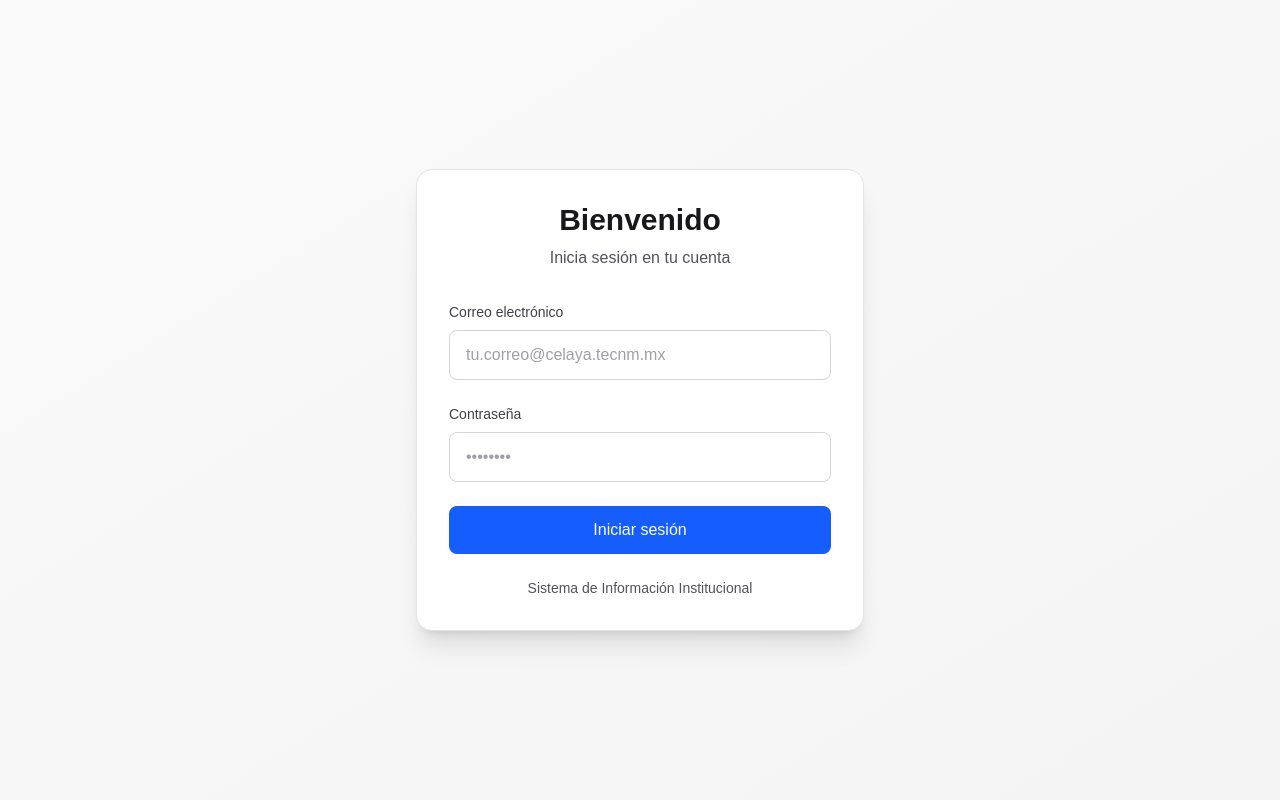
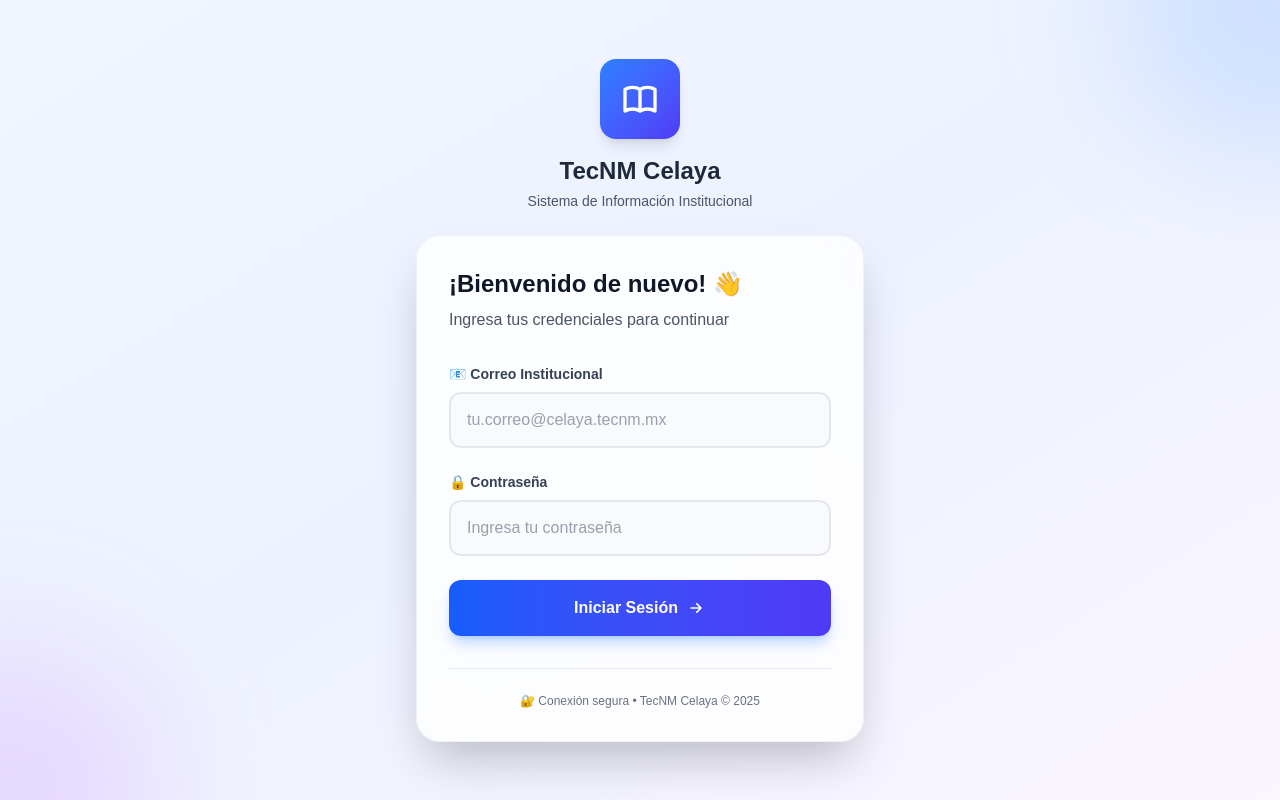
Before and after one commit to v-devOs/examen-p3, a Next.js app: page / in a window 1280 px wide. Built offline with nearby package versions, Linux system fonts and the light colour scheme.

Commit message:
fix_style(page.tsx): Fixed styles on the main page

```diff
--- a/app/page.tsx
+++ b/app/page.tsx
@@ -33,17 +33,38 @@
   };
 
   return (
-    <div className="flex min-h-screen items-center justify-center bg-linear-to-br from-zinc-50 to-zinc-100 dark:from-zinc-900 dark:to-black p-4">
-      <div className="w-full max-w-md">
+    <div className="flex min-h-screen items-center justify-center bg-gradient-to-br from-blue-50 via-indigo-50 to-purple-50 dark:from-gray-900 dark:via-blue-900 dark:to-indigo-900 p-4 relative overflow-hidden">
+      {/* Decoración de fondo */}
+      <div className="absolute inset-0 overflow-hidden pointer-events-none">
+        <div className="absolute -top-40 -right-40 w-80 h-80 bg-blue-400/20 dark:bg-blue-600/10 rounded-full blur-3xl"></div>
+        <div className="absolute -bottom-40 -left-40 w-80 h-80 bg-purple-400/20 dark:bg-purple-600/10 rounded-full blur-3xl"></div>
+      </div>
+
+      <div className="w-full max-w-md relative z-10">
+        {/* Logo o Icono */}
+        <div className="text-center mb-6">
+          <div className="inline-flex items-center justify-center w-20 h-20 bg-gradient-to-br from-blue-500 to-indigo-600 rounded-2xl shadow-lg mb-4 transform hover:scale-105 transition-transform">
+            <svg className="w-10 h-10 text-white" fill="none" stroke="currentColor" viewBox="0 0 24 24">
+              <path strokeLinecap="round" strokeLinejoin="round" strokeWidth={2} d="M12 6.253v13m0-13C10.832 5.477 9.246 5 7.5 5S4.168 5.477 3 6.253v13C4.168 18.477 5.754 18 7.5 18s3.332.477 4.5 1.253m0-13C13.168 5.477 14.754 5 16.5 5c1.747 0 3.332.477 4.5 1.253v13C19.832 18.477 18.247 18 16.5 18c-1.746 0-3.332.477-4.5 1.253" />
+            </svg>
+          </div>
+          <h2 className="text-2xl font-bold text-gray-800 dark:text-white mb-1">
+            TecNM Celaya
+          </h2>
+          <p className="text-sm text-gray-600 dark:text-gray-400">
+            Sistema de Información Institucional
+          </p>
+        </div>
+
         {/* Card del formulario */}
-        <div className="bg-white dark:bg-zinc-950 rounded-2xl shadow-xl p-8 border border-zinc-200 dark:border-zinc-800">
+        <div className="bg-white/80 dark:bg-gray-900/80 backdrop-blur-xl rounded-3xl shadow-2xl p-8 border border-gray-200/50 dark:border-gray-700/50">
           {/* Header */}
-          <div className="text-center mb-8">
-            <h1 className="text-3xl font-bold text-zinc-900 dark:text-zinc-50 mb-2">
-              Bienvenido
+          <div className="mb-8">
+            <h1 className="text-2xl font-bold text-gray-900 dark:text-white mb-2">
+              ¡Bienvenido de nuevo! 👋
             </h1>
-            <p className="text-zinc-600 dark:text-zinc-400">
-              Inicia sesión en tu cuenta
+            <p className="text-gray-600 dark:text-gray-400">
+              Ingresa tus credenciales para continuar
             </p>
           </div>
 
@@ -51,8 +72,11 @@
           <form onSubmit={handleSubmit} className="space-y-6">
             {/* Error general */}
             {error && (
-              <div className="bg-red-50 dark:bg-red-900/20 border border-red-200 dark:border-red-800 rounded-lg p-4">
-                <p className="text-sm text-red-800 dark:text-red-400">{error}</p>
+              <div className="bg-red-50 dark:bg-red-900/20 border-l-4 border-red-500 dark:border-red-600 rounded-lg p-4 flex items-start gap-3 animate-in slide-in-from-top duration-300">
+                <svg className="w-5 h-5 text-red-500 dark:text-red-400 shrink-0 mt-0.5" fill="currentColor" viewBox="0 0 20 20">
+                  <path fillRule="evenodd" d="M10 18a8 8 0 100-16 8 8 0 000 16zM8.707 7.293a1 1 0 00-1.414 1.414L8.586 10l-1.293 1.293a1 1 0 101.414 1.414L10 11.414l1.293 1.293a1 1 0 001.414-1.414L11.414 10l1.293-1.293a1 1 0 00-1.414-1.414L10 8.586 8.707 7.293z" clipRule="evenodd" />
+                </svg>
+                <p className="text-sm text-red-800 dark:text-red-300 flex-1">{error}</p>
               </div>
             )}
 
@@ -60,9 +84,9 @@
             <div>
               <label
                 htmlFor="email"
-                className="block text-sm font-medium text-zinc-700 dark:text-zinc-300 mb-2"
+                className="block text-sm font-semibold text-gray-700 dark:text-gray-300 mb-2"
               >
-                Correo electrónico
+                📧 Correo Institucional
               </label>
               <input
                 type="email"
@@ -71,10 +95,11 @@
                 placeholder="tu.correo@celaya.tecnm.mx"
                 required
                 disabled={isLoading}
-                className="w-full px-4 py-3 rounded-lg border border-zinc-300 dark:border-zinc-700 bg-white dark:bg-zinc-900 text-zinc-900 dark:text-zinc-100 placeholder-zinc-400 dark:placeholder-zinc-600 focus:outline-none focus:ring-2 focus:ring-blue-500 dark:focus:ring-blue-600 focus:border-transparent transition-all disabled:opacity-50 disabled:cursor-not-allowed"
+                className="w-full px-4 py-3.5 rounded-xl border-2 border-gray-200 dark:border-gray-700 bg-gray-50 dark:bg-gray-800/50 text-gray-900 dark:text-gray-100 placeholder-gray-400 dark:placeholder-gray-500 focus:outline-none focus:ring-2 focus:ring-blue-500 focus:border-blue-500 dark:focus:ring-blue-600 dark:focus:border-blue-600 transition-all disabled:opacity-50 disabled:cursor-not-allowed hover:border-gray-300 dark:hover:border-gray-600"
               />
               {fieldErrors.email && (
-                <p className="mt-1 text-sm text-red-600 dark:text-red-400">
+                <p className="mt-2 text-sm text-red-600 dark:text-red-400 flex items-center gap-1">
+                  <span>⚠️</span>
                   {fieldErrors.email[0]}
                 </p>
               )}
@@ -84,21 +109,22 @@
             <div>
               <label
                 htmlFor="password"
-                className="block text-sm font-medium text-zinc-700 dark:text-zinc-300 mb-2"
+                className="block text-sm font-semibold text-gray-700 dark:text-gray-300 mb-2"
               >
-                Contraseña
+                🔒 Contraseña
               </label>
               <input
                 type="password"
                 id="password"
                 name="password"
-                placeholder="••••••••"
+                placeholder="Ingresa tu contraseña"
                 required
                 disabled={isLoading}
-                className="w-full px-4 py-3 rounded-lg border border-zinc-300 dark:border-zinc-700 bg-white dark:bg-zinc-900 text-zinc-900 dark:text-zinc-100 placeholder-zinc-400 dark:placeholder-zinc-600 focus:outline-none focus:ring-2 focus:ring-blue-500 dark:focus:ring-blue-600 focus:border-transparent transition-all disabled:opacity-50 disabled:cursor-not-allowed"
+                className="w-full px-4 py-3.5 rounded-xl border-2 border-gray-200 dark:border-gray-700 bg-gray-50 dark:bg-gray-800/50 text-gray-900 dark:text-gray-100 placeholder-gray-400 dark:placeholder-gray-500 focus:outline-none focus:ring-2 focus:ring-blue-500 focus:border-blue-500 dark:focus:ring-blue-600 dark:focus:border-blue-600 transition-all disabled:opacity-50 disabled:cursor-not-allowed hover:border-gray-300 dark:hover:border-gray-600"
               />
               {fieldErrors.password && (
-                <p className="mt-1 text-sm text-red-600 dark:text-red-400">
+                <p className="mt-2 text-sm text-red-600 dark:text-red-400 flex items-center gap-1">
+                  <span>⚠️</span>
                   {fieldErrors.password[0]}
                 </p>
               )}
@@ -108,12 +134,12 @@
             <button
               type="submit"
               disabled={isLoading}
-              className="w-full py-3 px-4 bg-blue-600 hover:bg-blue-700 dark:bg-blue-700 dark:hover:bg-blue-800 text-white font-medium rounded-lg transition-colors focus:outline-none focus:ring-2 focus:ring-blue-500 focus:ring-offset-2 dark:focus:ring-offset-zinc-950 disabled:opacity-50 disabled:cursor-not-allowed flex items-center justify-center"
+              className="w-full py-4 px-6 bg-linear-to-r from-blue-600 to-indigo-600 hover:from-blue-700 hover:to-indigo-700 dark:from-blue-600 dark:to-indigo-600 dark:hover:from-blue-700 dark:hover:to-indigo-700 text-white font-semibold rounded-xl shadow-lg shadow-blue-500/30 hover:shadow-xl hover:shadow-blue-500/40 transition-all duration-200 focus:outline-none focus:ring-2 focus:ring-blue-500 focus:ring-offset-2 dark:focus:ring-offset-gray-900 disabled:opacity-60 disabled:cursor-not-allowed disabled:shadow-none flex items-center justify-center gap-2 transform hover:scale-[1.02] active:scale-[0.98]"
             >
               {isLoading ? (
                 <>
                   <svg
-                    className="animate-spin -ml-1 mr-3 h-5 w-5 text-white"
+                    className="animate-spin h-5 w-5 text-white"
                     xmlns="http://www.w3.org/2000/svg"
                     fill="none"
                     viewBox="0 0 24 24"
@@ -132,18 +158,23 @@
                       d="M4 12a8 8 0 018-8V0C5.373 0 0 5.373 0 12h4zm2 5.291A7.962 7.962 0 014 12H0c0 3.042 1.135 5.824 3 7.938l3-2.647z"
                     ></path>
                   </svg>
-                  Iniciando sesión...
+                  <span>Iniciando sesión...</span>
                 </>
               ) : (
-                "Iniciar sesión"
+                <>
+                  <span>Iniciar Sesión</span>
+                  <svg className="w-5 h-5" fill="none" stroke="currentColor" viewBox="0 0 24 24">
+                    <path strokeLinecap="round" strokeLinejoin="round" strokeWidth={2} d="M13 7l5 5m0 0l-5 5m5-5H6" />
+                  </svg>
+                </>
               )}
             </button>
           </form>
 
           {/* Footer */}
-          <div className="mt-6 text-center">
-            <p className="text-sm text-zinc-600 dark:text-zinc-400">
-              Sistema de Información Institucional
+          <div className="mt-8 pt-6 border-t border-gray-200 dark:border-gray-700">
+            <p className="text-xs text-center text-gray-500 dark:text-gray-400">
+              🔐 Conexión segura • TecNM Celaya © 2025
             </p>
           </div>
         </div>
```
Also changed, not shown: app/actions/login/actions.ts (+15 -6 lines).
